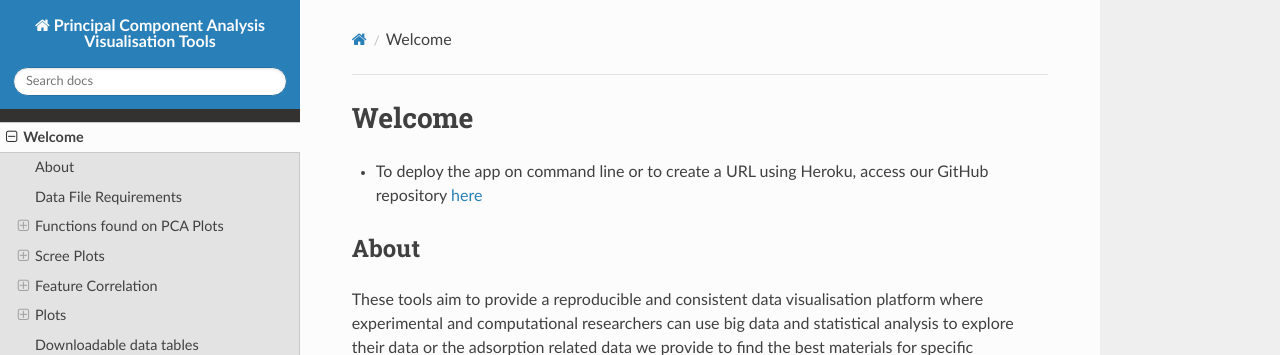
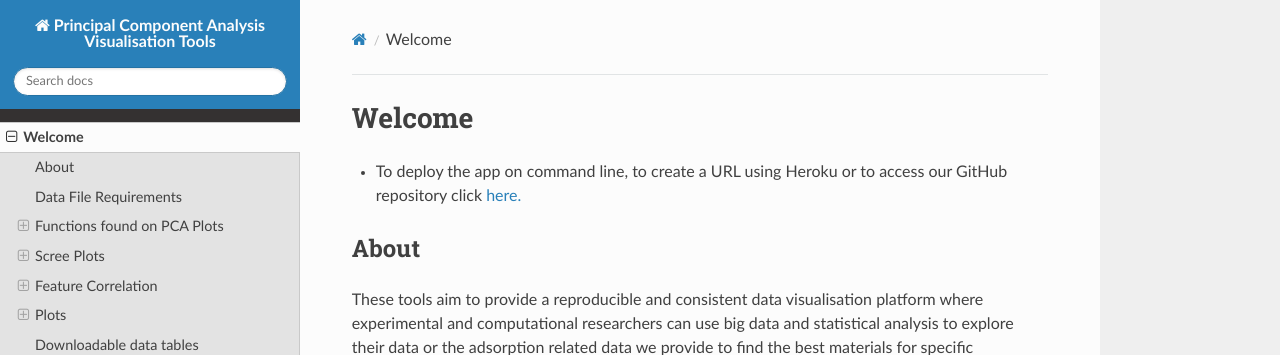
Before and after one commit to fayezkaabi26/pca-explorer, an MkDocs documentation site: the page built from docs/index.md, in a window 1280 px wide and 900 px high. Shown: the top 355 px of the window. Built offline with MkDocs 1.6.1, drawn with Linux system fonts in a browser that asks for light colours; nearby versions of some CDN libraries.

Commit message:
Update index.md

```diff
--- a/docs/index.md
+++ b/docs/index.md
@@ -1,6 +1,6 @@
 # Welcome
 
-- To deploy the app on command line or to create a URL using Heroku, access our GitHub repository [here](https://github.com/aaml-analytics/mof-explorer)
+- To deploy the app on command line, to create a URL using Heroku or to access our GitHub repository click [here.](https://github.com/aaml-analytics/mof-explorer)
 
 
 ## **About**
```
